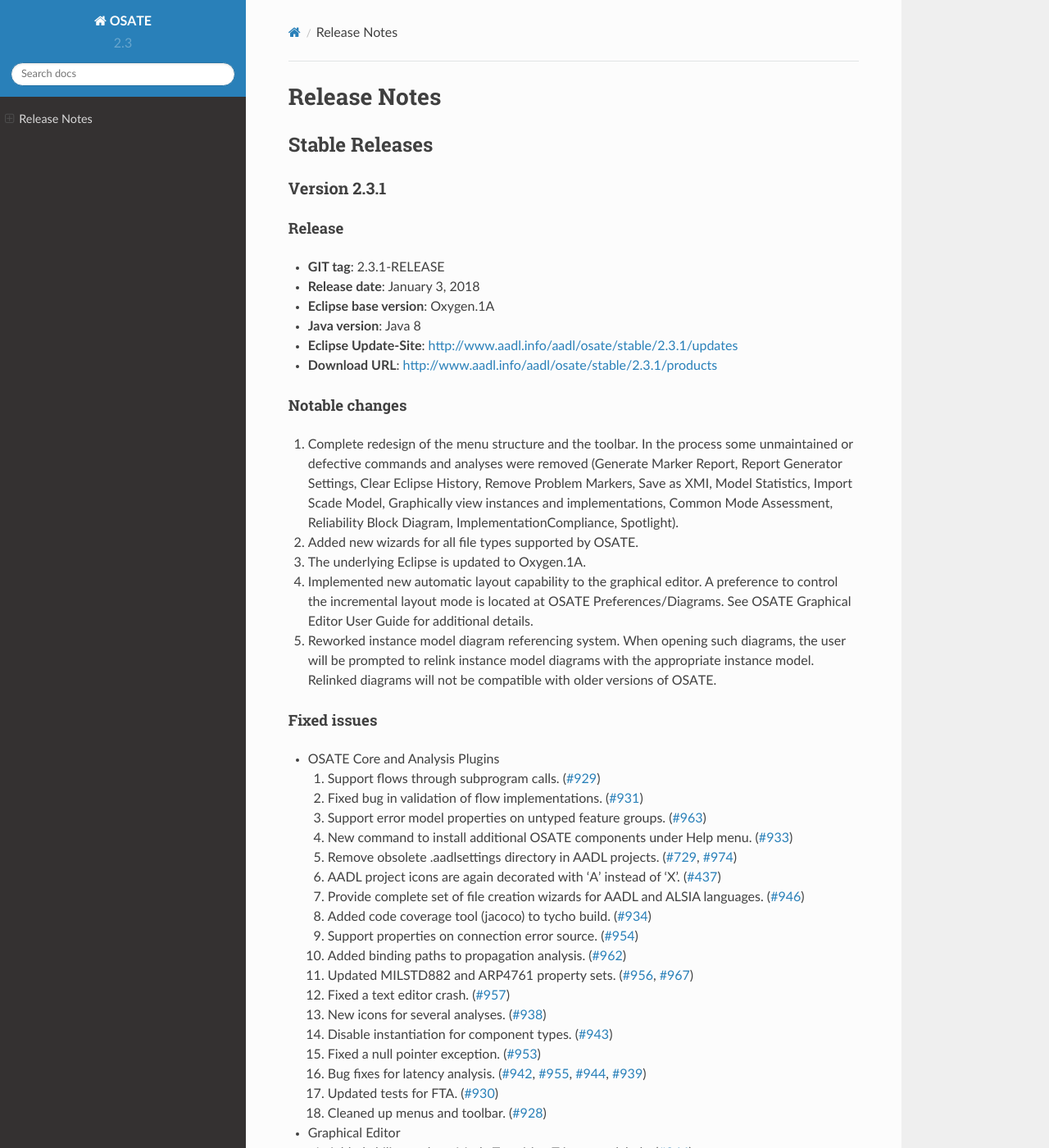
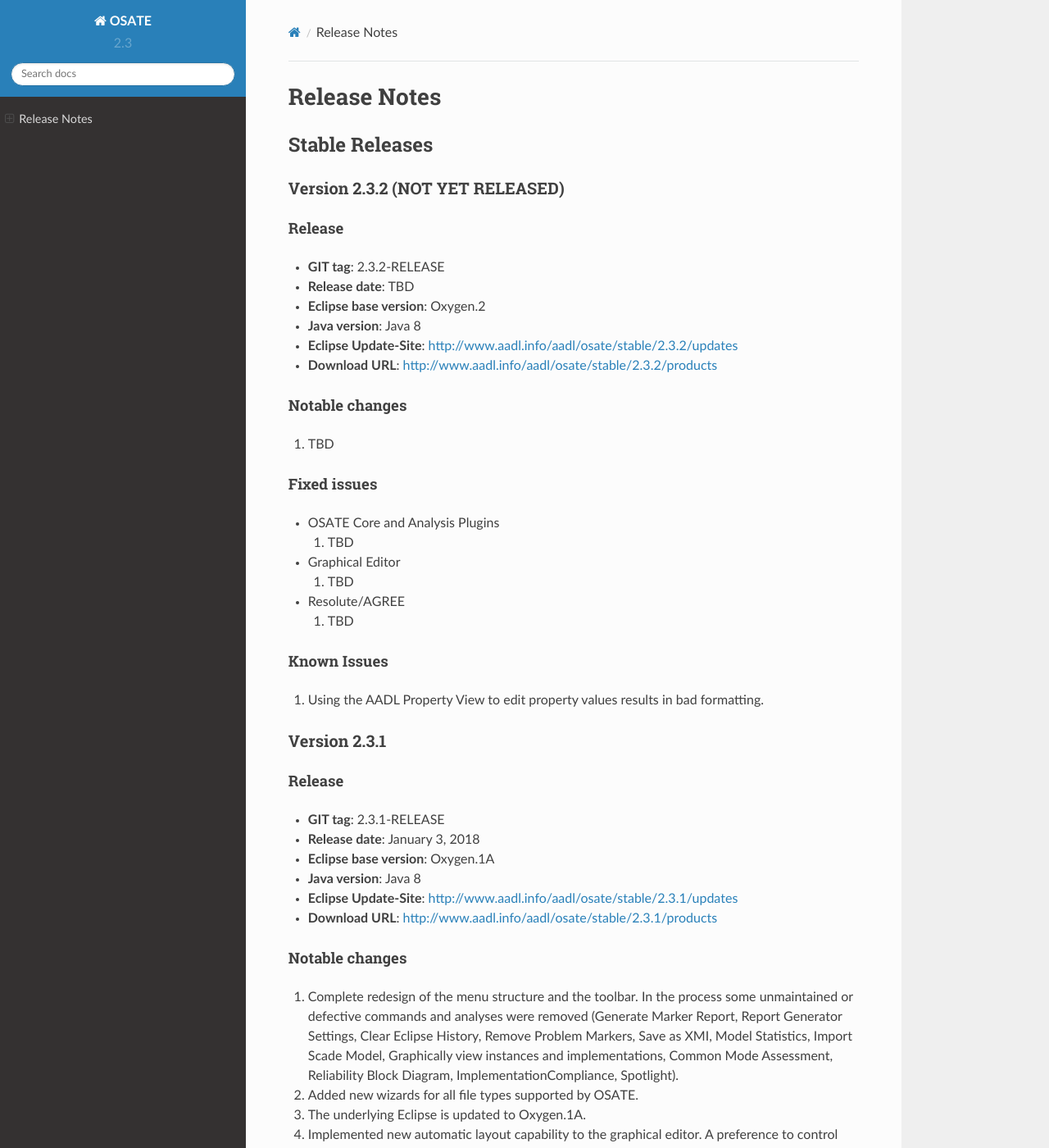
Before and after one commit to osate/website, a Sphinx documentation site: the page built from source/osate-releases.md, in a window 1280 px wide and 1400 px high. Shown: the whole window at 82% size. Built offline with Sphinx 7.4.7 and the Read the Docs theme 2.0.0, drawn with Linux system fonts in a browser that asks for light colours.

Commit message:
Added placeholder for 2.3.2 release notes

```diff
--- a/source/osate-releases.md
+++ b/source/osate-releases.md
@@ -1,6 +1,32 @@
 # Release Notes
 
 ## Stable Releases
+
+### Version 2.3.2 (NOT YET RELEASED)
+
+#### Release
+
+  - **GIT tag**: 2.3.2-RELEASE
+  - **Release date**: TBD
+  - **Eclipse base version**: Oxygen.2
+  - **Java version**: Java 8
+  - **Eclipse Update-Site**: <http://www.aadl.info/aadl/osate/stable/2.3.2/updates>
+  - **Download URL**: <http://www.aadl.info/aadl/osate/stable/2.3.2/products>
+
+#### Notable changes
+1. TBD
+
+#### Fixed issues
+
+* OSATE Core and Analysis Plugins
+  1. TBD
+* Graphical Editor
+  1. TBD
+* Resolute/AGREE
+  1. TBD
+
+#### Known Issues
+1.  Using the AADL Property View to edit property values results in bad formatting.
 
 ### Version 2.3.1
 
```
